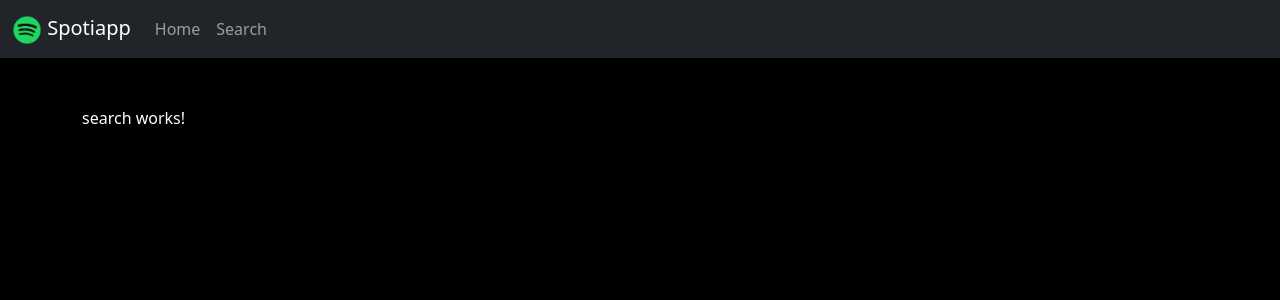
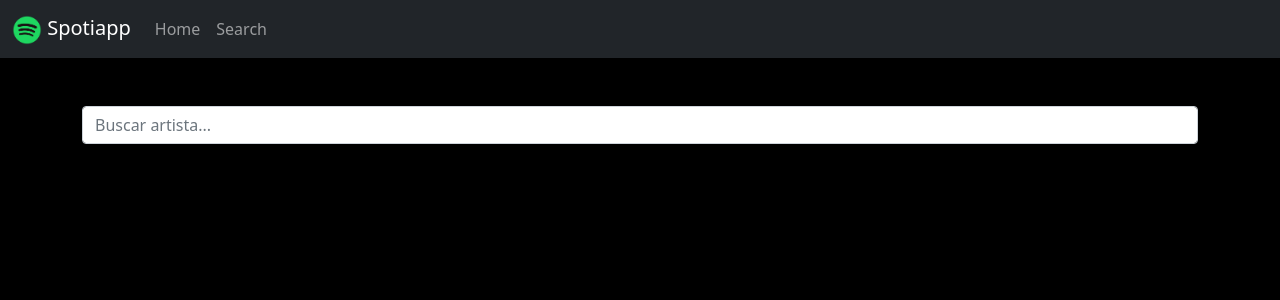
Before and after one commit to ejcordoba/udemy-courses-angular-10, an Angular app in the folder 04-spotiapp/: page /#/search in a window 1280 px wide. Shown: the top 300 px of the page. Built offline with nearby package versions, Linux system fonts and the light colour scheme.

Commit message:
section 6 - lesson 99 done

```diff
--- a/04-spotiapp/src/app/components/search/search.component.html
+++ b/04-spotiapp/src/app/components/search/search.component.html
@@ -1 +1,14 @@
-<p>search works!</p>
+<div class="row">
+    <div class="col">
+        <input #termino type="text" (keyup)="buscar(termino.value)" class="form-control" placeholder="Buscar artista..." name="" id="">
+    </div>
+</div>
+
+<div class="row">
+    <div *ngFor="let artista of artistas" class="card col-3 m-2">
+        <img class="card-img-top" [src]="artista.images[0].url">
+        <div class="card-body">
+            <h5 class="card-title">{{ artista.name }}</h5>
+        </div>
+    </div>
+</div>
--- a/04-spotiapp/src/app/components/search/search.component.ts
+++ b/04-spotiapp/src/app/components/search/search.component.ts
@@ -1,15 +1,24 @@
-import { Component, OnInit } from '@angular/core';
+import { Component } from '@angular/core';
+import { SpotifyService } from 'src/app/services/spotify.service';
 
 @Component({
   selector: 'app-search',
   templateUrl: './search.component.html',
   styles: []
 })
-export class SearchComponent implements OnInit {
+export class SearchComponent {
 
-  constructor() { }
+  artistas: any[] = [];
 
-  ngOnInit(): void {
-  }
+  constructor(private spotify: SpotifyService) { }
+
+  buscar(termino: string) {
+    console.log(termino);
+    this.spotify.getArtista( termino )
+      .subscribe( (data: any) => {
+        console.log(data);
+        this.artistas = data.artists.items;
+      });
+  };
 
 }
--- a/04-spotiapp/src/app/services/spotify.service.ts
+++ b/04-spotiapp/src/app/services/spotify.service.ts
@@ -12,10 +12,20 @@ export class SpotifyService {
    getNewReleases() {
 
     const headers = new HttpHeaders({
-      'Authorization': 'Bearer BQCCaTPlAifwVdqqIb_6npnyYt0cGGsMM4K9fIP9udPu2oeNOhPuZLXQZKvk0pbKTkJ_awD3Yg3qnUnBtNE'
+      'Authorization': 'Bearer BQDt7vsa4s73U0L4PpmZEHm-PwckR1TWg4AP30YMDoMNB3ijj714erHbSt6mVXZaDjvLj_OBKCPqft3fgno'
     });
 
     return this.http.get('https://api.spotify.com/v1/browse/new-releases?limit=20', { headers });
 
    }
+
+   getArtista( termino: string ) {
+
+    const headers = new HttpHeaders({
+      'Authorization': 'Bearer BQDt7vsa4s73U0L4PpmZEHm-PwckR1TWg4AP30YMDoMNB3ijj714erHbSt6mVXZaDjvLj_OBKCPqft3fgno'
+    });
+
+    return this.http.get(`https://api.spotify.com/v1/search?q=${ termino }&type=artist&limit=15`, { headers });
+
+   }
 }
```
Also changed, not shown: 1 other file (tests, documents, lock files or other folders).
